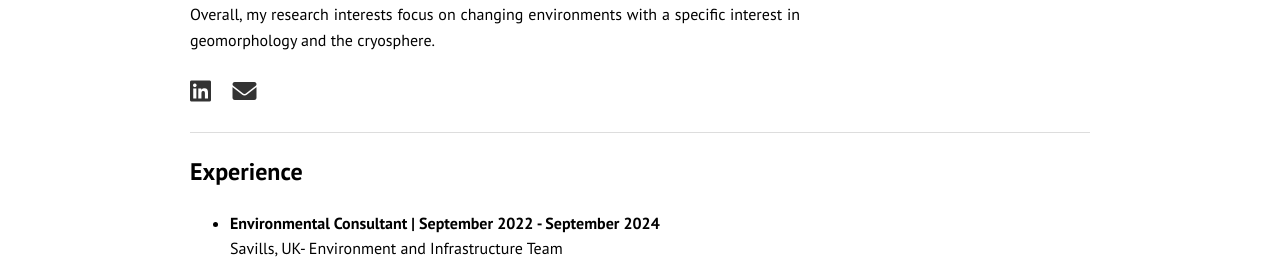
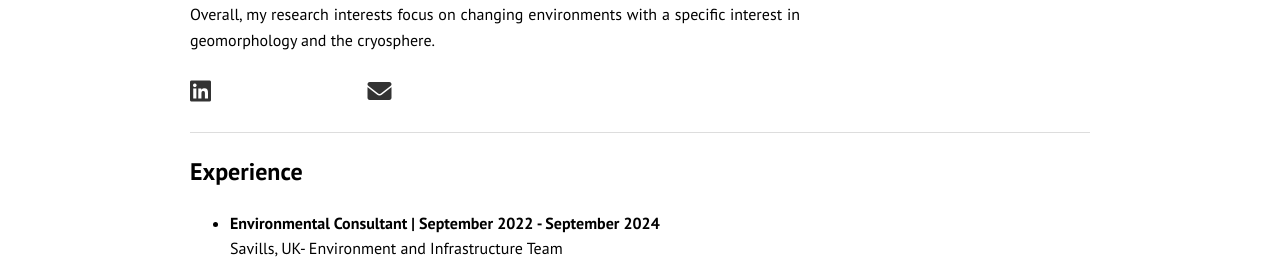
Before and after one commit to maria-anna-gis/maria-anna-gis.github.io, a Jekyll site: the page built from index.md, in a window 1280 px wide. Shown: the part 492-758 px from the top of the page. Built offline with Jekyll 4.4.1, drawn with Linux system fonts in a browser that asks for light colours.

Commit message:
Update main.css

```diff
--- a/assets/main.css
+++ b/assets/main.css
@@ -307,7 +307,7 @@ footer p {
 }
 
 .contact-icons a {
-    margin-right: 15px;
+    margin-right: 150px;
     color: #333;
     font-size: 24px;
     text-decoration: none;
```
